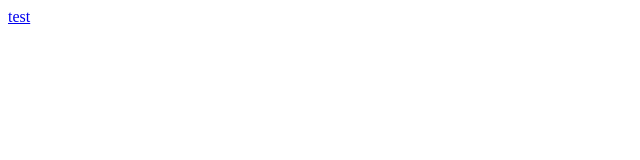
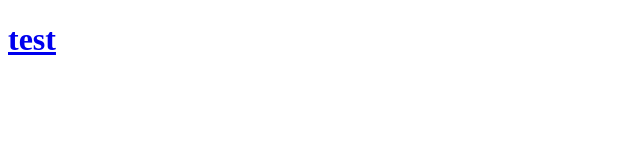
Before and after one commit to hoseong3/noote, a plain HTML site: page index.html in a window 1280 px wide. Shown: the whole page, without its empty margins (0-640 px from the left). Drawn offline with Linux system fonts and the light colour scheme.

Commit message:
Update index.html

```diff
--- a/index.html
+++ b/index.html
@@ -5,7 +5,7 @@
         <title>noote</title>
     </head>
     <body>
-        <a href="test.html">test</a>
+        <a href="test.html"><h1>test</h1></a>
     </body>
 
 </html>
```
